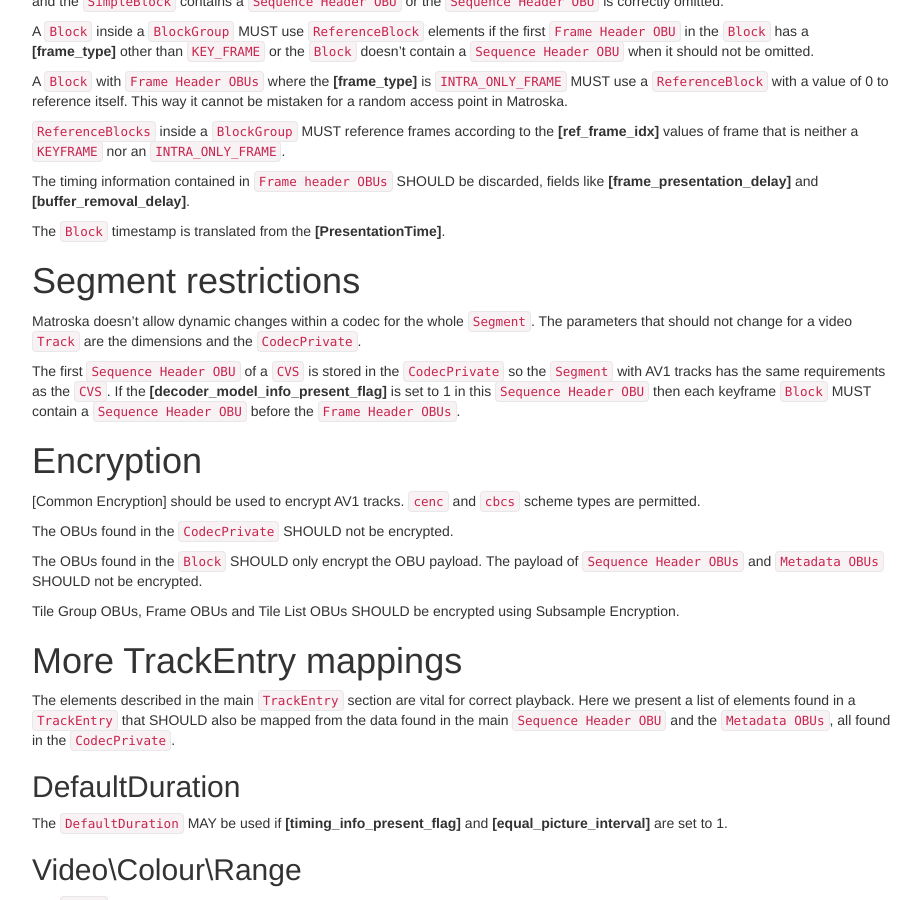
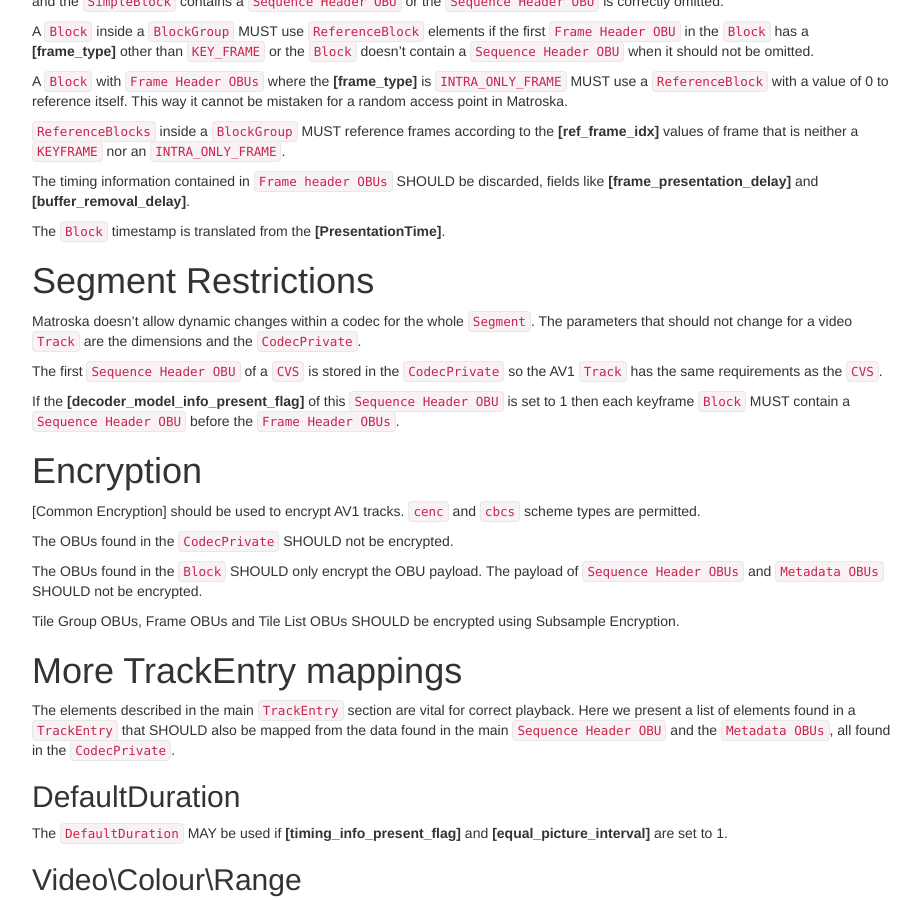
Before and after one commit to ietf-wg-cellar/matroska-specification, a Jekyll site: the page built from codec/av1.md, in a window 1280 px wide and 900 px high, scrolled down 2138 px. Shown: the whole window, without its empty margins (273-1194 px from the left). Built offline with Jekyll 4.4.1, drawn with Linux system fonts in a browser that asks for light colours; our own code applies the rules of GitHub Pages for plain Markdown files.

Commit message:
av1: simplify the Segment restriction explanation

```diff
--- a/codec/av1.md
+++ b/codec/av1.md
@@ -86,11 +86,13 @@
 The `Block` timestamp is translated from the __[PresentationTime]__.
 
 
-# Segment restrictions
+# Segment Restrictions
 
 Matroska doesn't allow dynamic changes within a codec for the whole `Segment`. The parameters that should not change for a video `Track` are the dimensions and the `CodecPrivate`.
 
-The first `Sequence Header OBU` of a `CVS` is stored in the `CodecPrivate` so the `Segment` with AV1 tracks has the same requirements as the `CVS`. If the __[decoder_model_info_present_flag]__ is set to 1 in this `Sequence Header OBU` then each keyframe `Block` MUST contain a `Sequence Header OBU` before the `Frame Header OBUs`.
+The first `Sequence Header OBU` of a `CVS` is stored in the `CodecPrivate` so the AV1 `Track` has the same requirements as the `CVS`.
+
+If the __[decoder_model_info_present_flag]__ of this `Sequence Header OBU` is set to 1 then each keyframe `Block` MUST contain a `Sequence Header OBU` before the `Frame Header OBUs`.
 
 
 # Encryption
```
